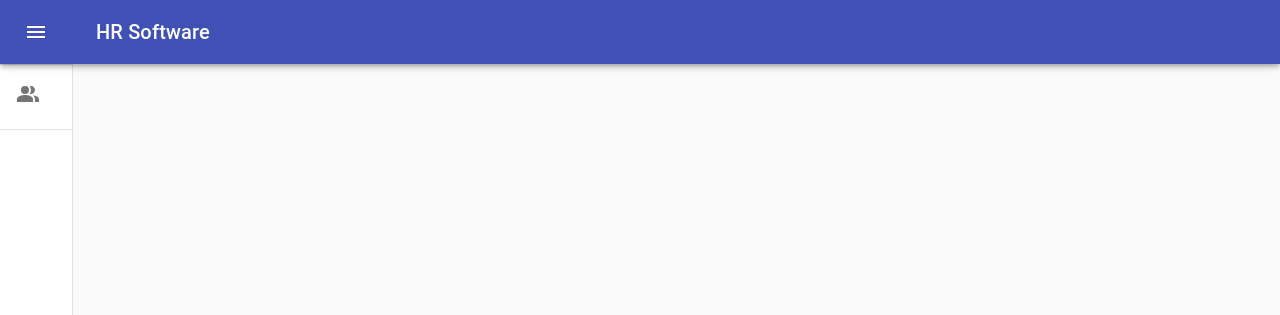
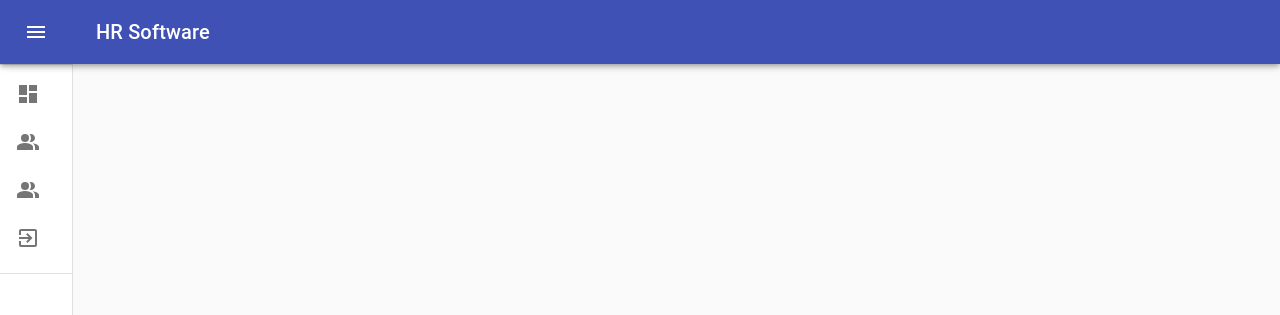
Before and after one commit to mabotn/hr-software, a React (Create React App) app: page /logout in a window 1280 px wide. Shown: the top 315 px of the page. Built offline with nearby package versions, Linux system fonts and the light colour scheme.

Commit message:
add Routing

```diff
--- a/src/App.js
+++ b/src/App.js
@@ -12,6 +12,10 @@ function App() {
         <Route exact path="/employees">
           <LazyEmployee />
         </Route>
+        <Route exact path="/dashboard">
+        </Route>
+        <Route exact path="/logout">
+        </Route>
       </Switch>
     </>
   const isAuthenticated = true;
--- a/src/drawer.js
+++ b/src/drawer.js
@@ -17,6 +17,9 @@ import ListItemIcon from '@material-ui/core/ListItemIcon';
 import { Link } from 'react-router-dom';
 import PeopleAltIcon from '@material-ui/icons/PeopleAlt';
 import { ListItemText } from '@material-ui/core';
+import DashboardIcon from '@material-ui/icons/Dashboard';
+import ExitToAppIcon from '@material-ui/icons/ExitToApp';
+
 
 const drawerWidth = 240;
 
@@ -140,11 +143,29 @@ export default function MiniDrawer({ userRoutes }) {
                 </div>
                 <Divider />
                 <List>
+                    <ListItem button key='dashboard' >
+                        <Link to={'/dashboard'}>
+                            <ListItemIcon><DashboardIcon /></ListItemIcon>
+                        </Link>
+                        <ListItemText primary='Dashboard' />
+                    </ListItem>
                     <ListItem button key='employees' >
                         <Link to={'/employees'}>
                             <ListItemIcon><PeopleAltIcon /></ListItemIcon>
                         </Link>
-                        <ListItemText primary='employees' />
+                        <ListItemText primary='Employees' />
+                    </ListItem>
+                    <ListItem button key='planning' >
+                        <Link to={'/planning'}>
+                            <ListItemIcon><PeopleAltIcon /></ListItemIcon>
+                        </Link>
+                        <ListItemText primary='Planning' />
+                    </ListItem>
+                    <ListItem button key='logout' >
+                        <Link to={'/logout'}>
+                            <ListItemIcon><ExitToAppIcon /></ListItemIcon>
+                        </Link>
+                        <ListItemText primary='Logout' />
                     </ListItem>
                 </List>
                 <Divider />
```
